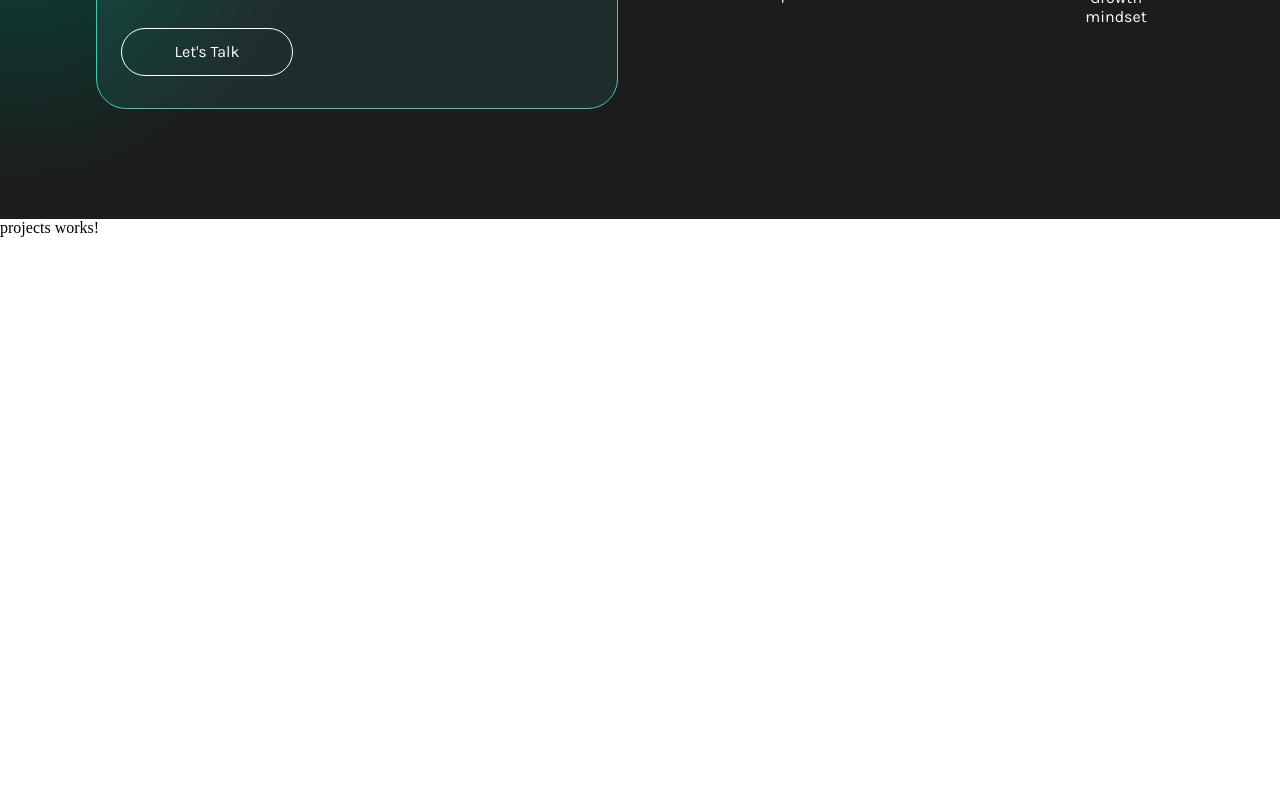
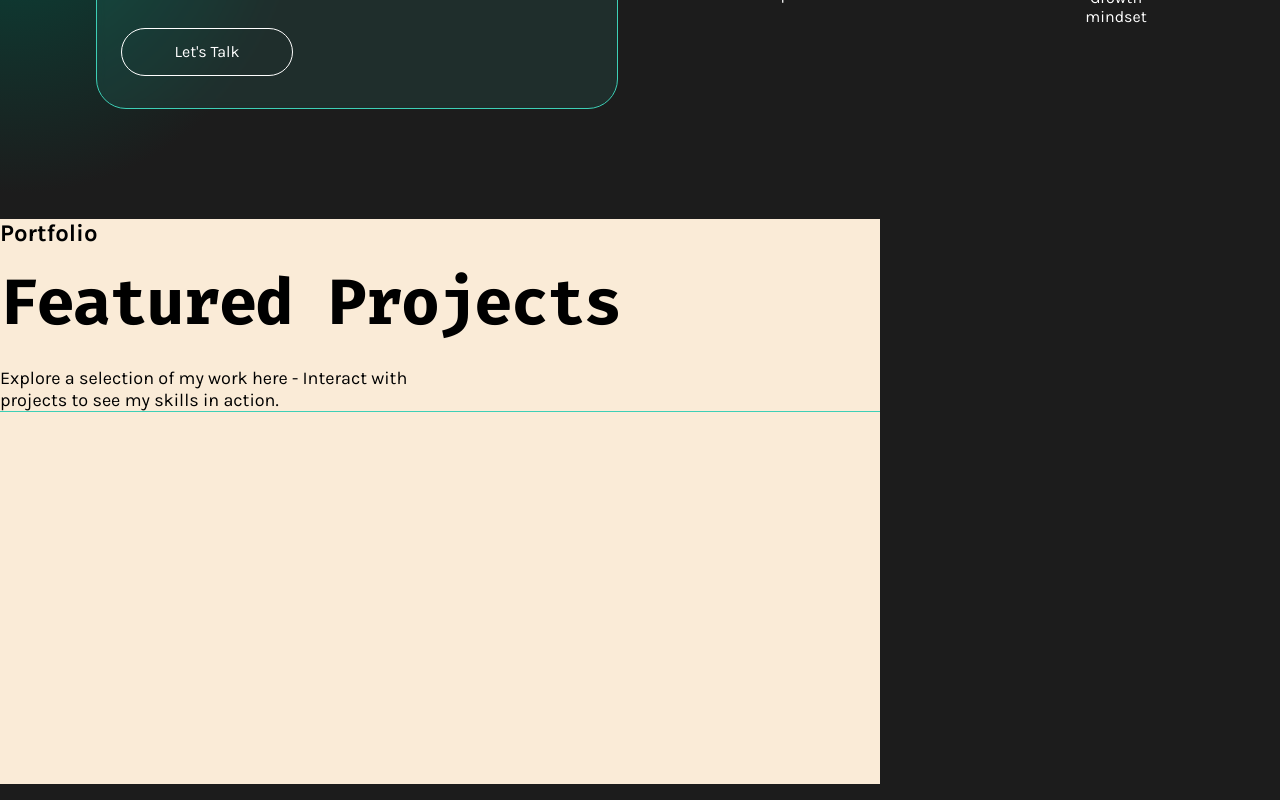
Before and after one commit to PaterAnderson/portfolio, an Angular app: page / in a window 1280 px wide. Shown: the part 2323-3123 px from the top of the page. Before the commit the page ends 2560 px from the top, so only its background shows below. Built offline with nearby package versions, Linux system fonts and the light colour scheme; a web font is replaced by a local one.

Commit message:
added description and first seperator

```diff
--- a/src/app/projects/projects.component.html
+++ b/src/app/projects/projects.component.html
@@ -1 +1,21 @@
-<p>projects works!</p>
+<section>
+    <div class="description-box">
+
+
+        <div class="description">
+            <h2>Portfolio</h2>
+            <h1>Featured Projects</h1>
+            <p>Explore a selection of my work here - Interact with projects to see my skills in action.</p>
+        </div>
+
+
+
+        <div>
+            <div class="seperator"></div>
+
+        </div>
+
+
+
+    </div>
+</section>
--- a/src/app/projects/projects.component.scss
+++ b/src/app/projects/projects.component.scss
@@ -0,0 +1,49 @@
+section {
+    width: 100%;
+    height: 581px;
+    background: #1C1C1C;
+    font-family: 'Karla';
+}
+
+.description-box {
+    width: 880px;
+    height: 565px;
+    background-color: antiquewhite;
+}
+
+.description {
+    display: flex;
+    flex-direction: column;
+    gap: 24px;
+
+    h2 {
+        font-family: 'Karla';
+        font-size: 24px;
+        font-weight: 700;
+        line-height: 28.06px;
+        text-align: left;
+        text-underline-position: from-font;
+        text-decoration-skip-ink: none;
+    }
+
+    h1 {
+        font-family: 'Fira Code';
+        font-size: 64px;
+        font-weight: 700;
+        line-height: 64px;
+        letter-spacing: -0.03em;
+        text-align: left;
+        text-underline-position: from-font;
+        text-decoration-skip-ink: none;
+    }
+
+    p {
+        font-size: 18px;
+        width: 456px;
+        margin-top: 8px;
+    }
+}
+
+.seperator {
+    border-top: 1px solid #3DCFB6 ;
+}
```
